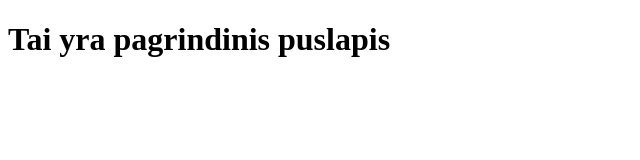
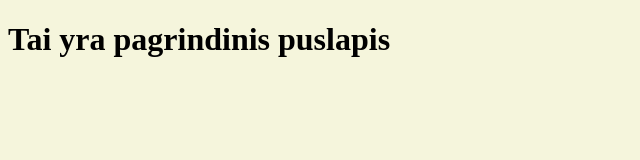
Before and after one commit to PavFet/server-app, a website: page public/index.html in a window 1280 px wide. Shown: the whole page, without its empty margins (0-640 px from the left). Drawn offline with Linux system fonts and the light colour scheme.

Commit message:
feat: main css created

```diff
--- /dev/null
+++ b/public/css/main.css
@@ -0,0 +1,3 @@
+body {
+  background-color: beige;
+}
--- a/public/index.html
+++ b/public/index.html
@@ -4,6 +4,7 @@
   <meta charset="UTF-8">
   <meta http-equiv="X-UA-Compatible" content="IE=edge">
   <meta name="viewport" content="width=device-width, initial-scale=1.0">
+  <link rel="stylesheet" href="./css/main.css">
   <title>Home page</title>
 </head>
 <body>
```
